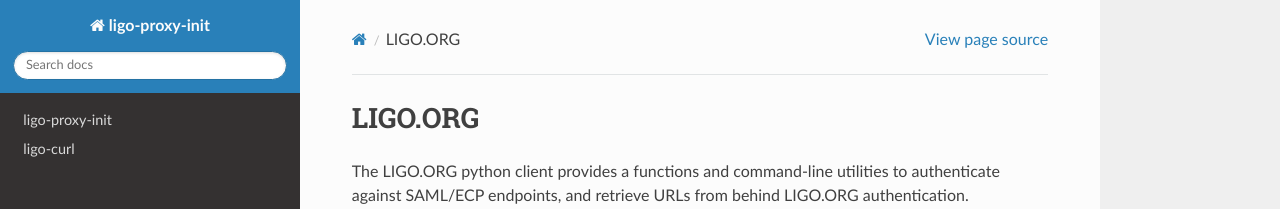
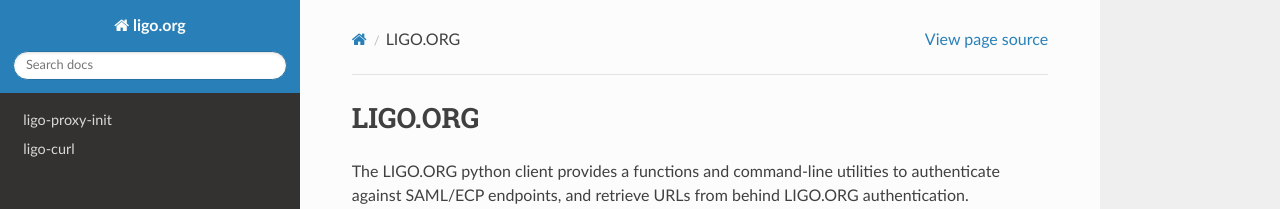
Before and after one commit to duncanmmacleod/ciecplib, a Sphinx documentation site: the page built from docs/index.rst, in a window 1280 px wide. Shown: the top 209 px of the page. Built offline with Sphinx 7.4.7 and the Read the Docs theme 2.0.0, drawn with Linux system fonts in a browser that asks for light colours; pages that are not in the unit, such as notebooks, are missing from menus; the version number could not be read and is left out.

Commit message:
docs: fixed error in package name

```diff
--- a/docs/conf.py
+++ b/docs/conf.py
@@ -23,7 +23,7 @@
 
 # -- Project information -----------------------------------------------------
 
-project = 'ligo-proxy-init'
+project = 'ligo.org'
 copyright = '2019, Duncan Macleod'
 author = 'Duncan Macleod'
 
```
